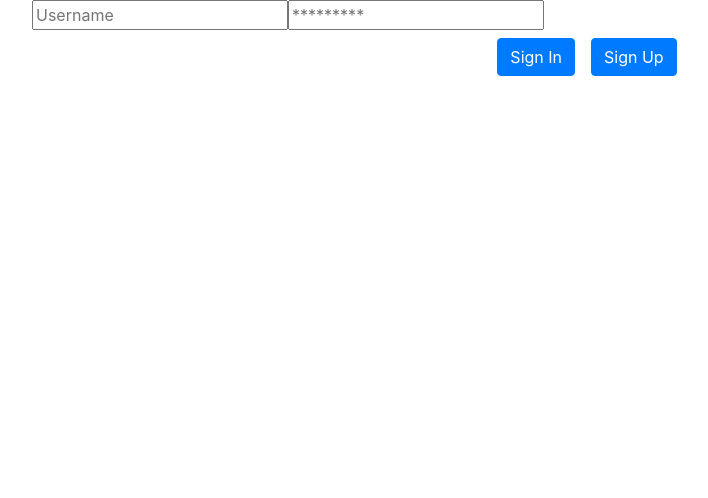
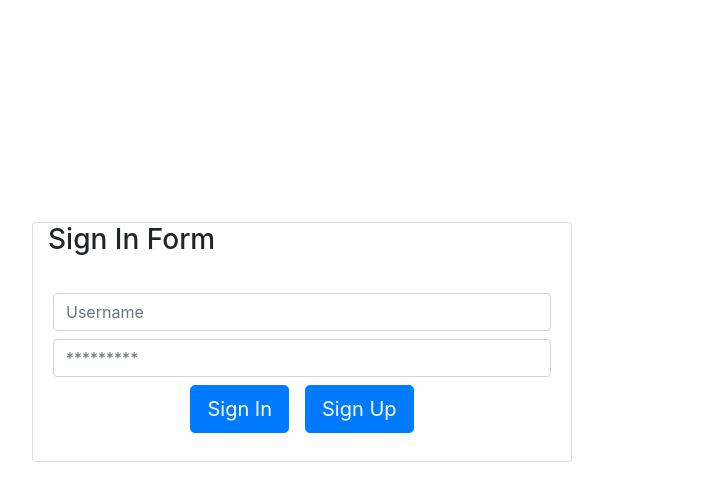
Before and after one commit to krezicoder/react-jest-boilerplate, a React (Create React App) app: page / in a window 1280 px wide. Shown: the top 498 px of the page, without its empty margins (53-761 px from the left). Built offline with nearby package versions, Linux system fonts and the light colour scheme.

Commit message:
REFACTORED - Css added without test cases failing

```diff
--- a/src/App.css
+++ b/src/App.css
@@ -30,3 +30,6 @@
     transform: rotate(360deg);
   }
 }
+.valign-center {
+  margin-top: 20%;
+}
--- a/src/App.js
+++ b/src/App.js
@@ -7,17 +7,31 @@ import Input from "./components/Input/Input";
 class App extends Component {
   render() {
     return (
-      <div className="container-fluid">
       <div className="container">
-          <Input name={"username"} placeholder={"Username"} type={"text"} />
+        <div className="container valign-center">
+          <div className="card row col-6">
+            <h3>Sign In Form</h3>
+            <div className="card-body">
+              <div className="row justify-content-center mt-2">
+                <Input
+                  name={"username"}
+                  placeholder={"Username"}
+                  type={"text"}
+                />
+              </div>
+              <div className="row justify-content-center mt-2">
                 <Input
                   name={"password"}
                   placeholder={"*********"}
                   type={"password"}
                 />
+              </div>
+
               <div className="row justify-content-center">
                 <Button name={"Sign In"} />
                 <Button name={"Sign Up"} />
+              </div>
+            </div>
           </div>
         </div>
       </div>
--- a/src/components/Button/Button.js
+++ b/src/components/Button/Button.js
@@ -3,7 +3,7 @@ import React, { Component } from "react";
 class Button extends Component {
   render() {
     const { name } = this.props;
-    return <button className="btn btn-primary m-2">{name}</button>;
+    return <button className="btn btn-primary btn-lg m-2">{name}</button>;
   }
 }
 
--- a/src/components/Input/Input.js
+++ b/src/components/Input/Input.js
@@ -2,7 +2,14 @@ import React, { Component } from "react";
 class Input extends Component {
   render() {
     const { name, placeholder, type } = this.props;
-    return <input type={type} name={name} placeholder={placeholder} />;
+    return (
+      <input
+        type={type}
+        name={name}
+        placeholder={placeholder}
+        className="form-control"
+      />
+    );
   }
 }
 
```
Lines whose indentation alone changed are shown as unchanged.
